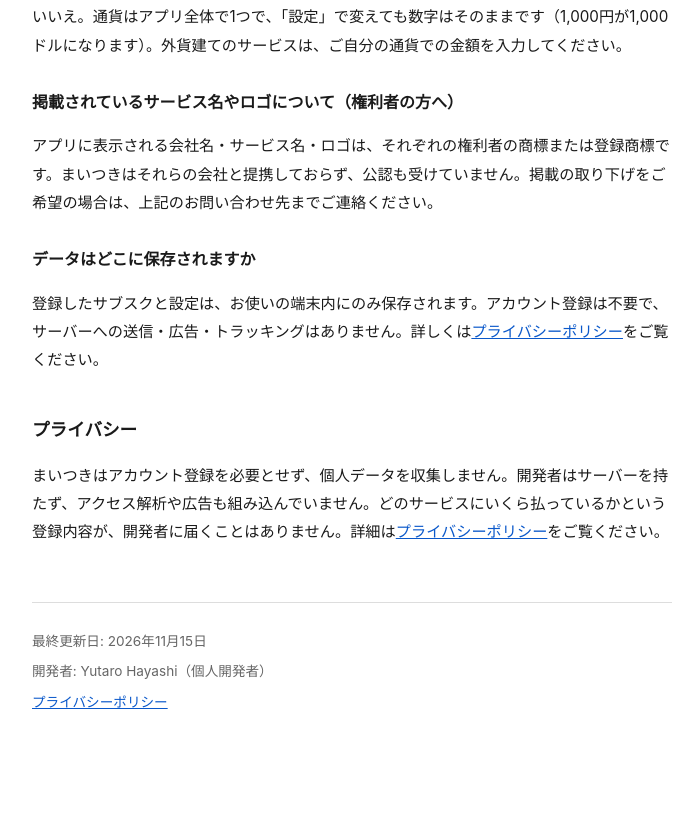
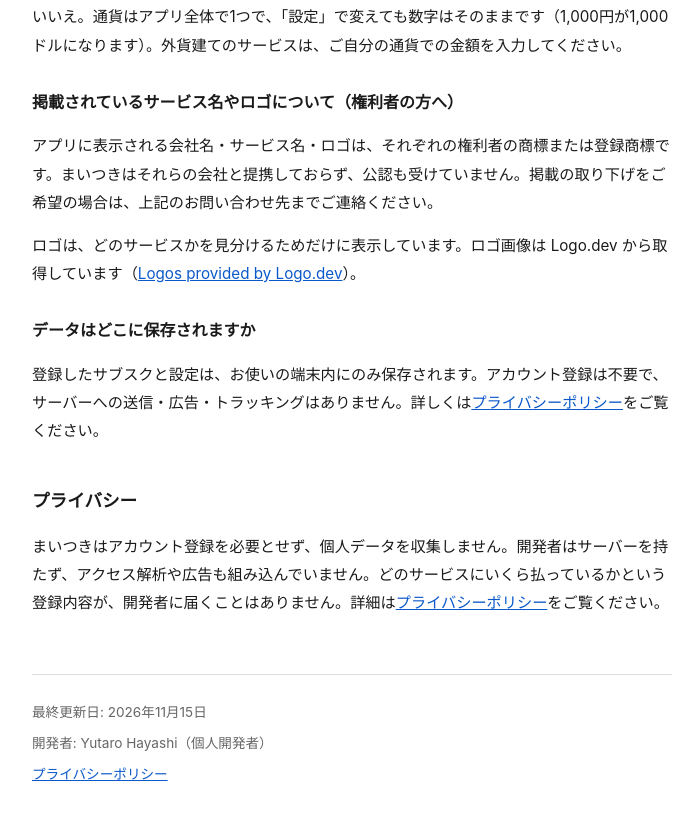
Before and after one commit to youchann/youchann.github.io, a plain HTML site: page maitsuki/index.html in a window 1280 px wide. Shown: the part 2643-3463 px from the top of the page, without its empty margins (288-988 px from the left). Before the commit the page ends 3428 px from the top, so only its background shows below. Drawn offline with Linux system fonts and the light colour scheme.

Commit message:
まいつき のサポートページに Logo.dev の帰属表示を足す
まいつきはテンプレートのロゴを Logo.dev の API で取ってアプリに入れる（youchann/maitsuki#12）。
無料プランで商用に使うには logo.dev へのリンクが要り、ネイティブアプリはアプリのサイトか
ストアのページに置けばよい（https://www.logo.dev/docs/platform/attribution ）。
商標の決まりに合わせ、ロゴは識別のためだけに出していることも書いた。

Co-Authored-By: Claude Opus 5.5 <noreply@anthropic.com>

```diff
--- a/maitsuki/index.html
+++ b/maitsuki/index.html
@@ -99,6 +99,7 @@ footer{border-color:#333;color:#9a9a9a}
 
 <h3>掲載されているサービス名やロゴについて（権利者の方へ）</h3>
 <p>アプリに表示される会社名・サービス名・ロゴは、それぞれの権利者の商標または登録商標です。まいつきはそれらの会社と提携しておらず、公認も受けていません。掲載の取り下げをご希望の場合は、上記のお問い合わせ先までご連絡ください。</p>
+<p>ロゴは、どのサービスかを見分けるためだけに表示しています。ロゴ画像は Logo.dev から取得しています（<a href="https://logo.dev">Logos provided by Logo.dev</a>）。</p>
 
 <h3>データはどこに保存されますか</h3>
 <p>登録したサブスクと設定は、お使いの端末内にのみ保存されます。アカウント登録は不要で、サーバーへの送信・広告・トラッキングはありません。詳しくは<a href="/maitsuki/privacy/">プライバシーポリシー</a>をご覧ください。</p>
```
